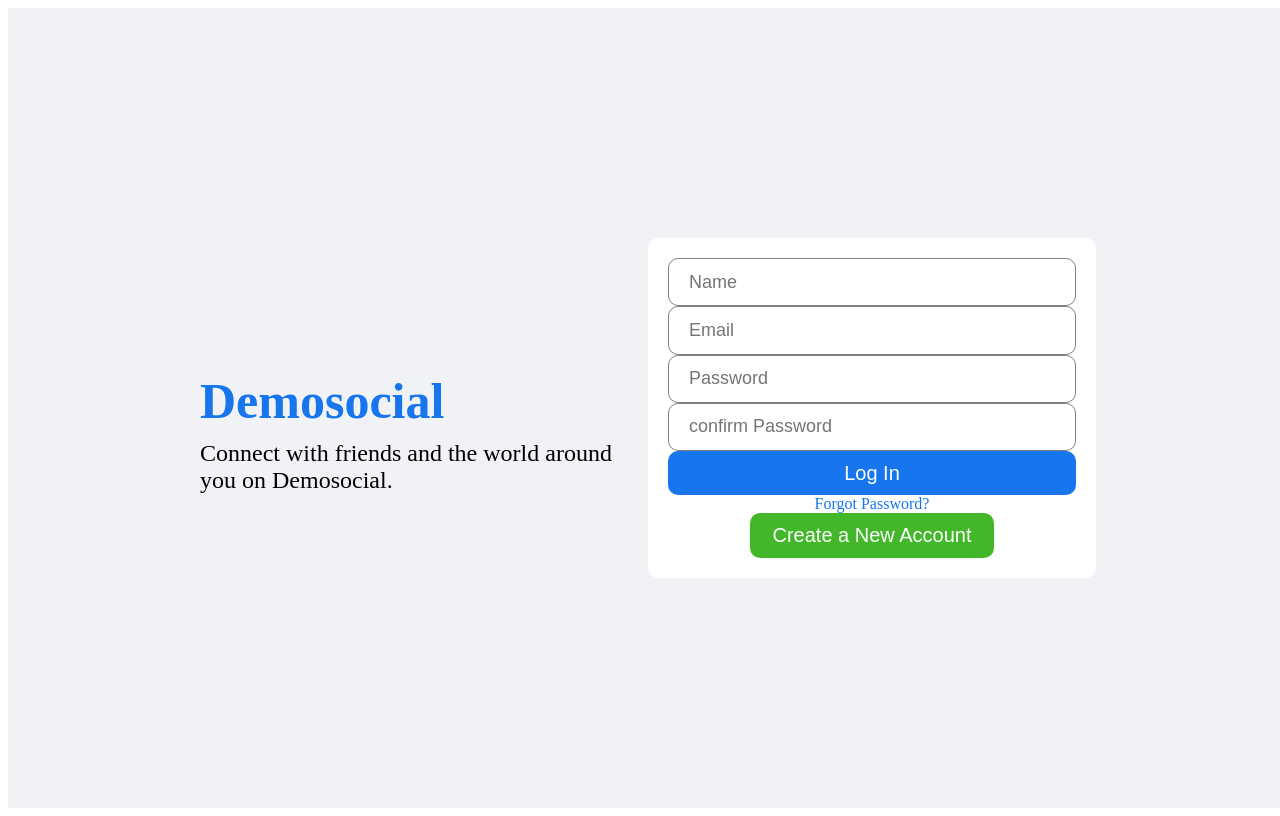
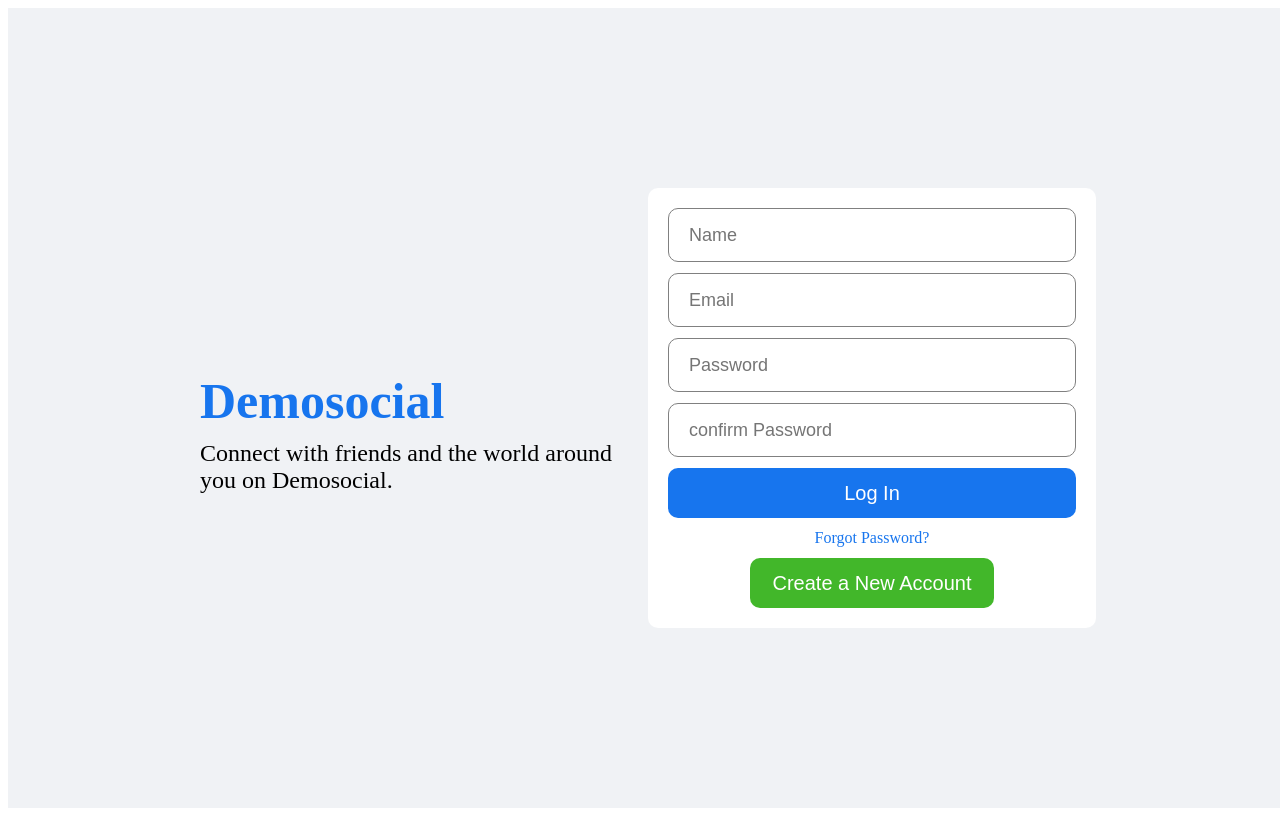
Before and after one commit to abhijeet-619/demo_media_dashboard, a React (Vite) app: page / in a window 1280 px wide. Built offline with nearby package versions, Linux system fonts and the light colour scheme.

Commit message:
chage login css and react route path

```diff
--- a/src/App.jsx
+++ b/src/App.jsx
@@ -19,7 +19,7 @@
    <Routes>
     <Route path='/' element={<Login/>}/>
     <Route path='/home' element={<Home/>}/>
-    <Route path='/profile' element={<Profile/>}/>
+    <Route path='/profile/:username' element={<Profile/>}/>
    </Routes>
    </appContext.Provider>
 
--- a/src/pages/login/login.css
+++ b/src/pages/login/login.css
@@ -33,7 +33,7 @@
 }
 
 .loginBox{
-    height: 300px;
+    height: 400px;
     padding: 20px;
     background-color: white;
     border-radius: 10px;
```
